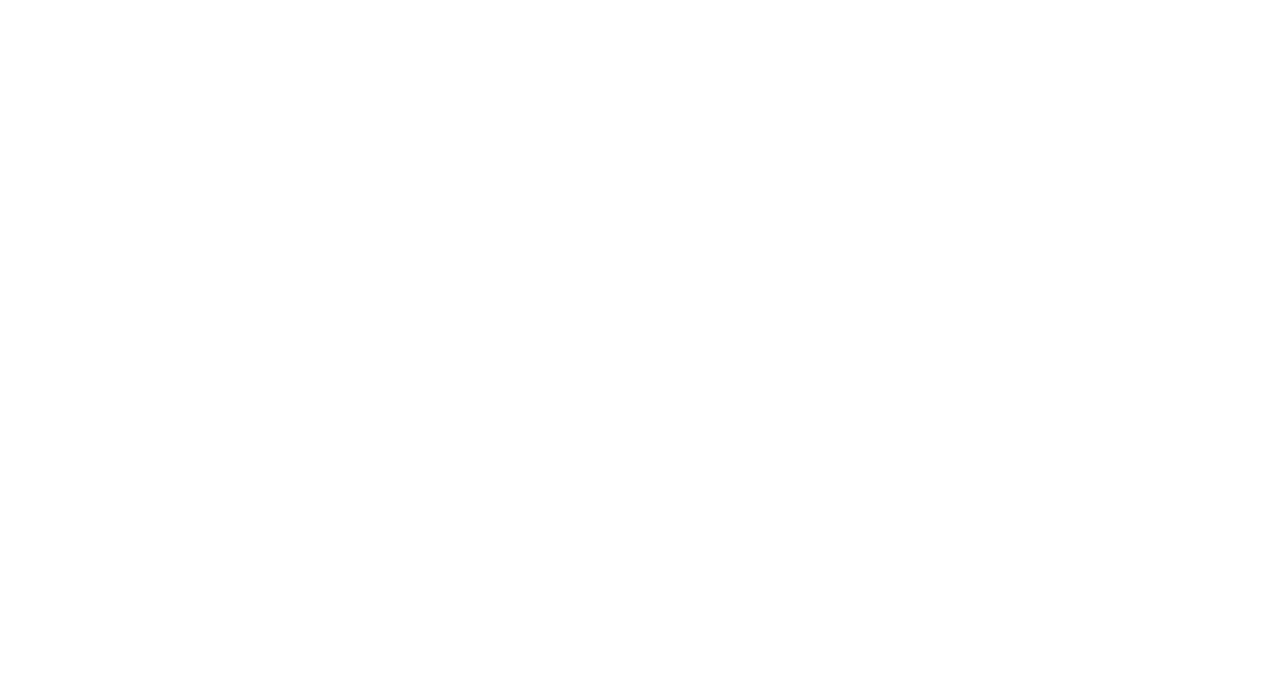
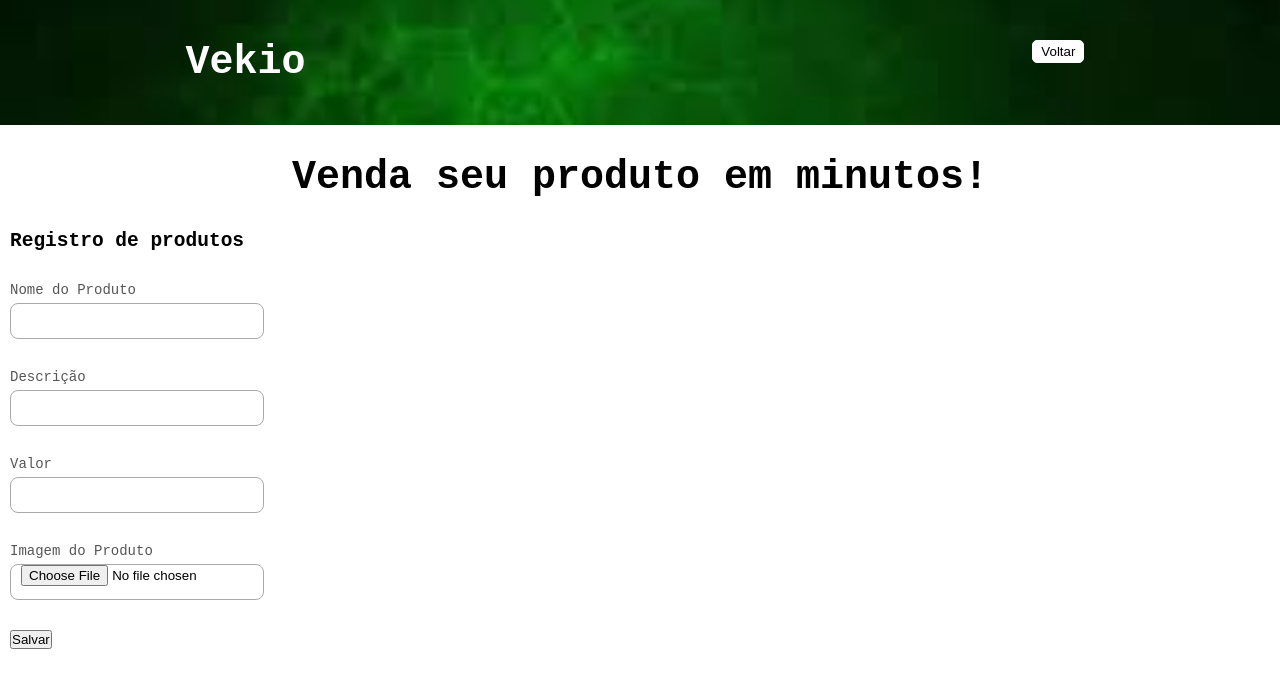
Before and after one commit to alansgoncalves/coinsure, a React (Create React App) app in the folder front-end/: page /produto in a window 1280 px wide. Before the commit this address had no page. Shown: the top 688 px of the page. Built offline with nearby package versions, Linux system fonts and the light colour scheme; the HTML template or start-up script is replaced by a standard one.

Commit message:
add ProductRegister page an route

```diff
--- a/front-end/src/pages/ProductRegister.js
+++ b/front-end/src/pages/ProductRegister.js
@@ -23,7 +23,7 @@
       </div>
       <div className="register-form">
         <label htmlFor="image">Imagem do Produto</label>
-        <input id="image" name="image" type="file" /> <br /><br />
+        <input id="image" name="image" type="file" /> <br />
       </div>
       <div className="button">
         <button type="submit">Salvar</button>
--- a/front-end/src/routes/Routes.js
+++ b/front-end/src/routes/Routes.js
@@ -12,7 +12,7 @@
         <Route exact path="/" element={<Home /> }/>
         <Route $comingsoon={""} exact path="/cadastro" element={<UserRegister />}/>
         <Route $comingsoon={""} exact path="/login" element={<Login />}/>
-        <Route $comingsoon={""} exact path="/product" element={<ProductRegister />}/>
+        <Route $comingsoon={""} exact path="/produto" element={<ProductRegister />}/>
       </Routes>
     </BrowserRouter>
   );
```
